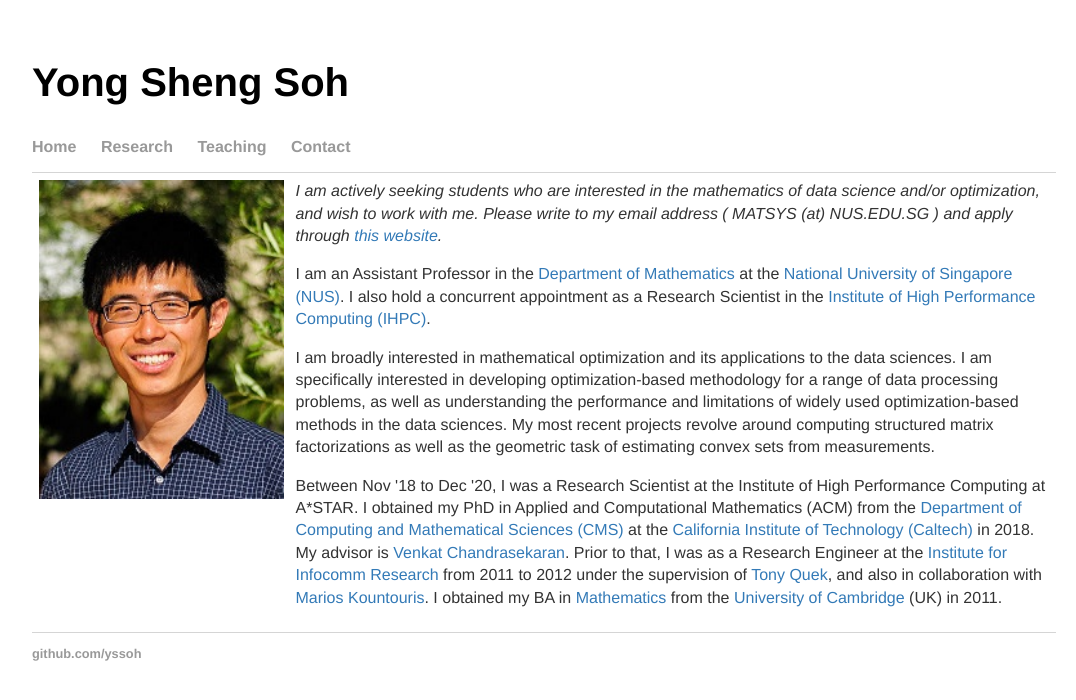
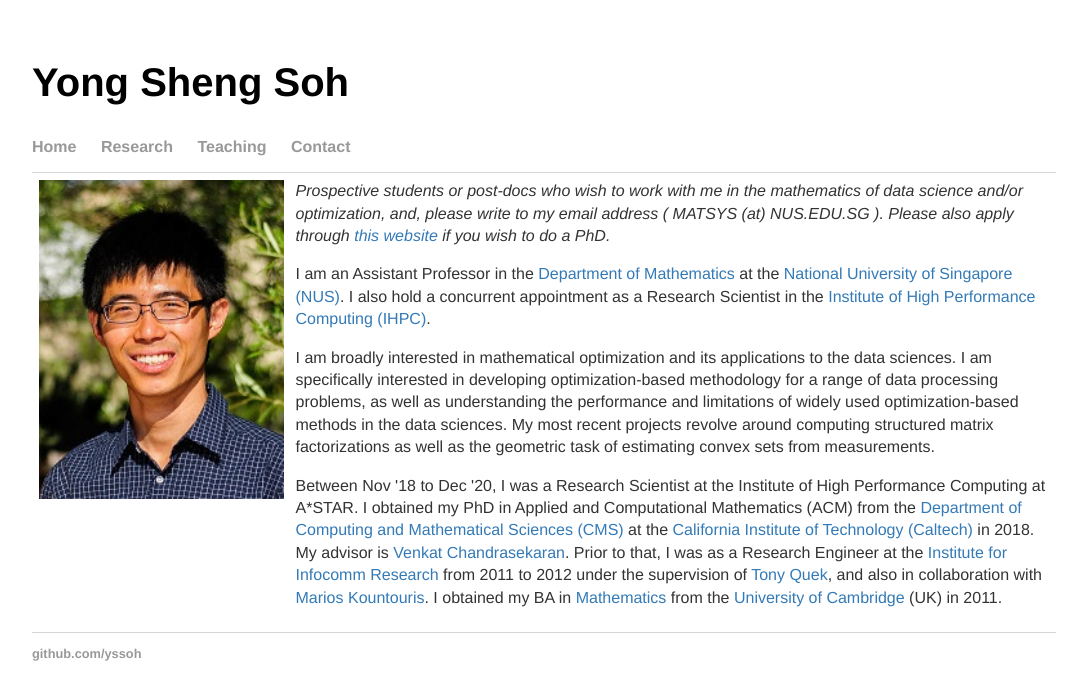
Before and after one commit to yssoh/yssoh.github.io, a Jekyll site: the page built from index.html, in a window 1280 px wide. Shown: the top 700 px of the page, without its empty margins (96-1172 px from the left). Built offline with Jekyll 4.4.1, drawn with Linux system fonts in a browser that asks for light colours.

Commit message:
Update index.html

```diff
--- a/index.html
+++ b/index.html
@@ -21,7 +21,7 @@ title: Yong Sheng Soh
     </td>
     <td>
       <div id="blurb">
-	<p><i>I am actively seeking students who are interested in the mathematics of data science and/or optimization, and wish to work with me.  Please write to my email address ( MATSYS (at) NUS.EDU.SG ) and apply through <a href="https://www.math.nus.edu.sg/graduates/graduate-programme-in-mathematics-by-research/prospective-students/">this website</a>.</i></p>
+	<p><i>Prospective students or post-docs who wish to work with me in the mathematics of data science and/or optimization, and, please write to my email address ( MATSYS (at) NUS.EDU.SG ).  Please also apply through <a href="https://www.math.nus.edu.sg/graduates/graduate-programme-in-mathematics-by-research/prospective-students/">this website</a> if you wish to do a PhD.</i></p>
 
 	<p>I am an Assistant Professor in the <a href="https://www.math.nus.edu.sg/">Department of Mathematics</a> at the <a href="http://nus.edu.sg/">National University of Singapore (NUS)</a>.  I also hold a concurrent appointment as a Research Scientist in the <a href="http://www.a-star.edu.sg/ihpc">Institute of High Performance Computing (IHPC)</a>.</p>
 
```
